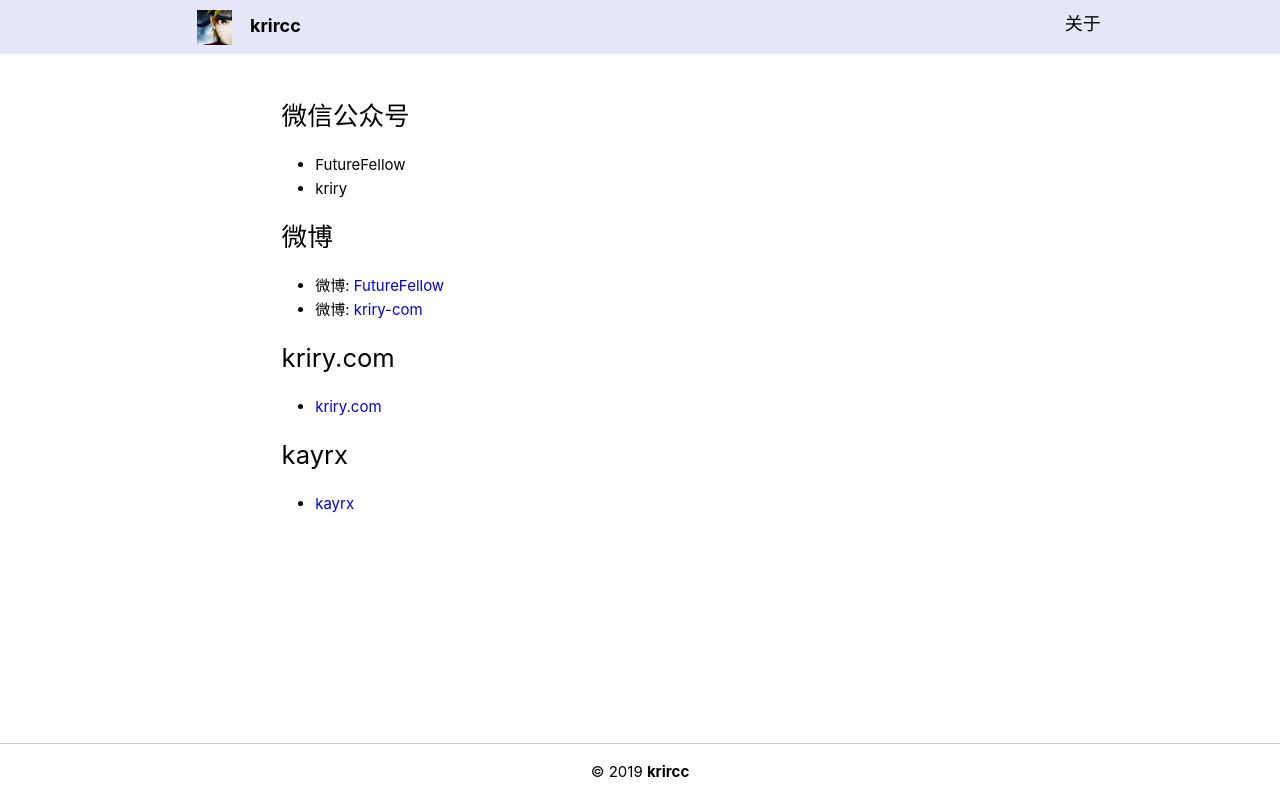
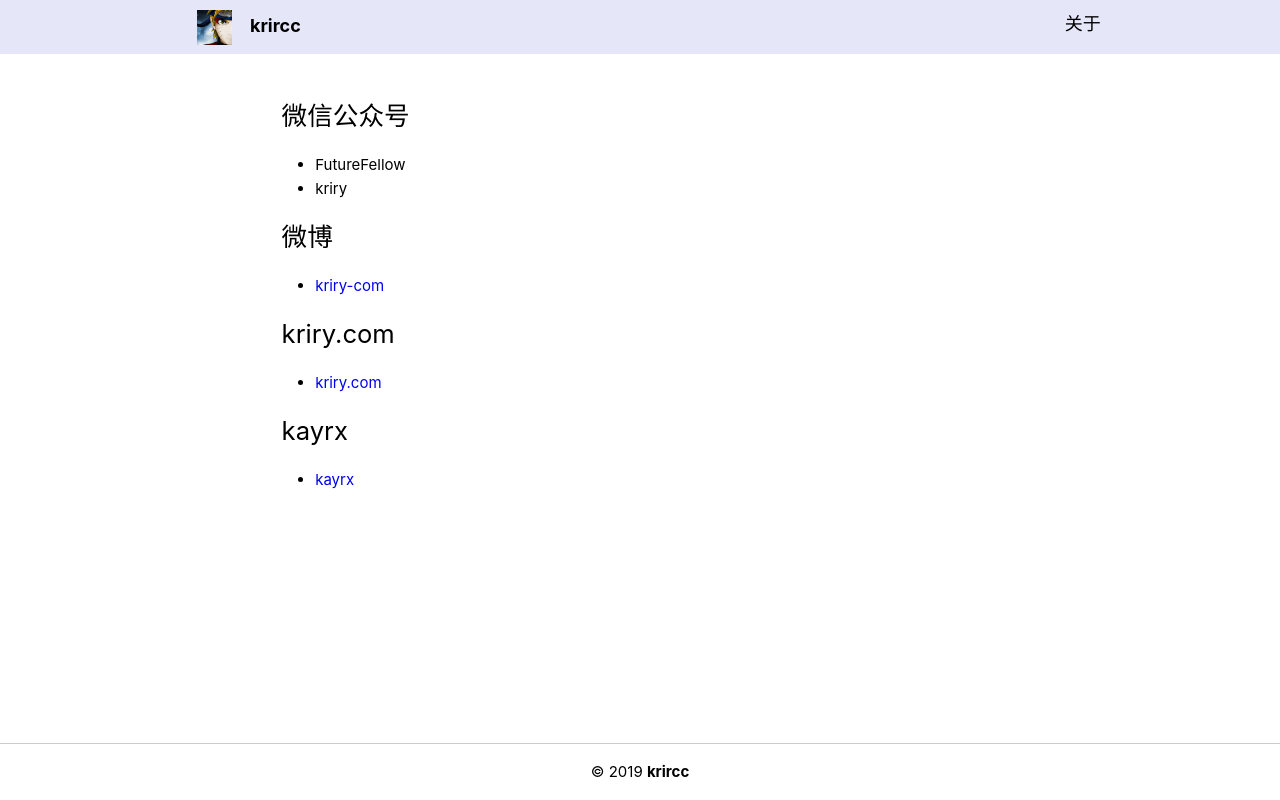
Before and after one commit to across-travel/krircc.github.io-2, a plain HTML site: page about.html in a window 1280 px wide. Drawn offline with Linux system fonts and the light colour scheme.

Commit message:
Update about.html

```diff
--- a/about.html
+++ b/about.html
@@ -29,8 +29,7 @@
 
     <h3 id="kriry"> 微博</h3>
     <ul>
-        <li>微博: <a href="https://weibo.com/futurefellow" target="_blank">FutureFellow</a></li>
-        <li>微博: <a href="https://weibo.com/kriry" target="_blank" >kriry-com</a></li>
+        <li><a href="https://weibo.com/kriry" target="_blank" >kriry-com</a></li>
     </ul>
 
      <h3 id="kriry"> kriry.com</h3>
```
